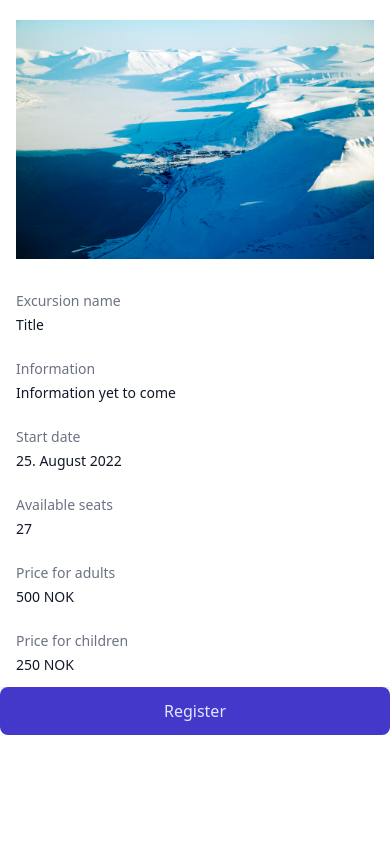
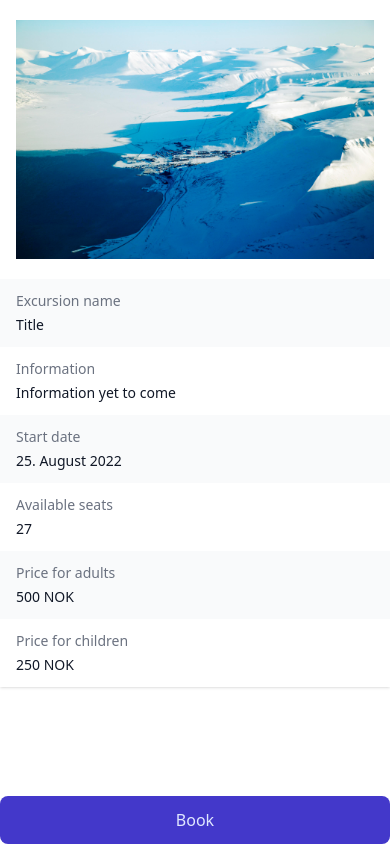
Before and after one commit to paleblueeyes/explore-case, a React (Create React App) app in the folder explore-frontend/: page /page in a window 390 px wide. Built offline with nearby package versions, Linux system fonts and the light colour scheme.

Commit message:
Button change

```diff
--- a/explore-frontend/src/components/ExcursionPage.jsx
+++ b/explore-frontend/src/components/ExcursionPage.jsx
@@ -2,6 +2,11 @@ import React, { useState } from 'react'
 
 const ExcursionPage = () => {
     const [register, setRegister] = useState(false);
+    const [buttonText, setButtonText] = useState("Book")
+
+    function handleClick() {
+        setButtonText("Booked");
+    }
 
     return (
         <div className="bg-white shadow overflow-hidden sm:rounded-lg">
@@ -11,7 +16,7 @@ const ExcursionPage = () => {
 
             <div className="borter-t border-gray-200">
                 <dl>
-                    <div className="bg-white px-4 py-3 sm:grid sm:grid-cols-3 sm:gap-4 sm:px-6">
+                    <div className="bg-gray-50 px-4 py-3 sm:grid sm:grid-cols-3 sm:gap-4 sm:px-6">
                         <dt className="text-sm font-medium text-gray-500">Excursion name</dt>
                         <dd className="mt-1 text-sm text-gray-900 sm:mt-0 sm:col-span-2">Title</dd>
                     </div>
@@ -19,7 +24,7 @@ const ExcursionPage = () => {
                         <dt className="text-sm font-medium text-gray-500">Information</dt>
                         <dd className="mt-1 text-sm text-gray-900 sm:mt-0 sm:col-span-2">Information yet to come</dd>
                     </div>
-                    <div className="bg-white px-4 py-3 sm:grid sm:grid-cols-3 sm:gap-4 sm:px-6">
+                    <div className="bg-gray-50 px-4 py-3 sm:grid sm:grid-cols-3 sm:gap-4 sm:px-6">
                         <dt className="text-sm font-medium text-gray-500">Start date</dt>
                         <dd className="mt-1 text-sm text-gray-900 sm:mt-0 sm:col-span-2">25. August 2022</dd>
                     </div>
@@ -27,7 +32,7 @@ const ExcursionPage = () => {
                         <dt className="text-sm font-medium text-gray-500">Available seats</dt>
                         <dd className="mt-1 text-sm text-gray-900 sm:mt-0 sm:col-span-2">27</dd>
                     </div>
-                    <div className="bg-white px-4 py-3 sm:grid sm:grid-cols-3 sm:gap-4 sm:px-6">
+                    <div className="bg-gray-50 px-4 py-3 sm:grid sm:grid-cols-3 sm:gap-4 sm:px-6">
                         <dt className="text-sm font-medium text-gray-500">Price for adults</dt>
                         <dd className="mt-1 text-sm text-gray-900 sm:mt-0 sm:col-span-2">500 NOK</dd>
                     </div>
@@ -36,7 +41,11 @@ const ExcursionPage = () => {
                         <dd className="mt-1 text-sm text-gray-900 sm:mt-0 sm:col-span-2">250 NOK</dd>
                     </div>
 
-                    <button class="fixed w-full h-12 px-6 text-indigo-100 transition-colors duration-150 bg-indigo-700 rounded-lg focus:shadow-outline hover:bg-indigo-800 mr-4">Register</button>
+                    <button class="fixed bottom-0 w-full h-12 px-6 text-indigo-100 transition-colors duration-150 bg-indigo-700 rounded-lg focus:shadow-outline hover:bg-indigo-800 mr-4"
+                        onClick={handleClick}
+                    >
+                        {buttonText}
+                    </button>
 
                 </dl>
             </div>
```
Also changed, not shown: 1 other file (tests, documents, lock files or other folders).
